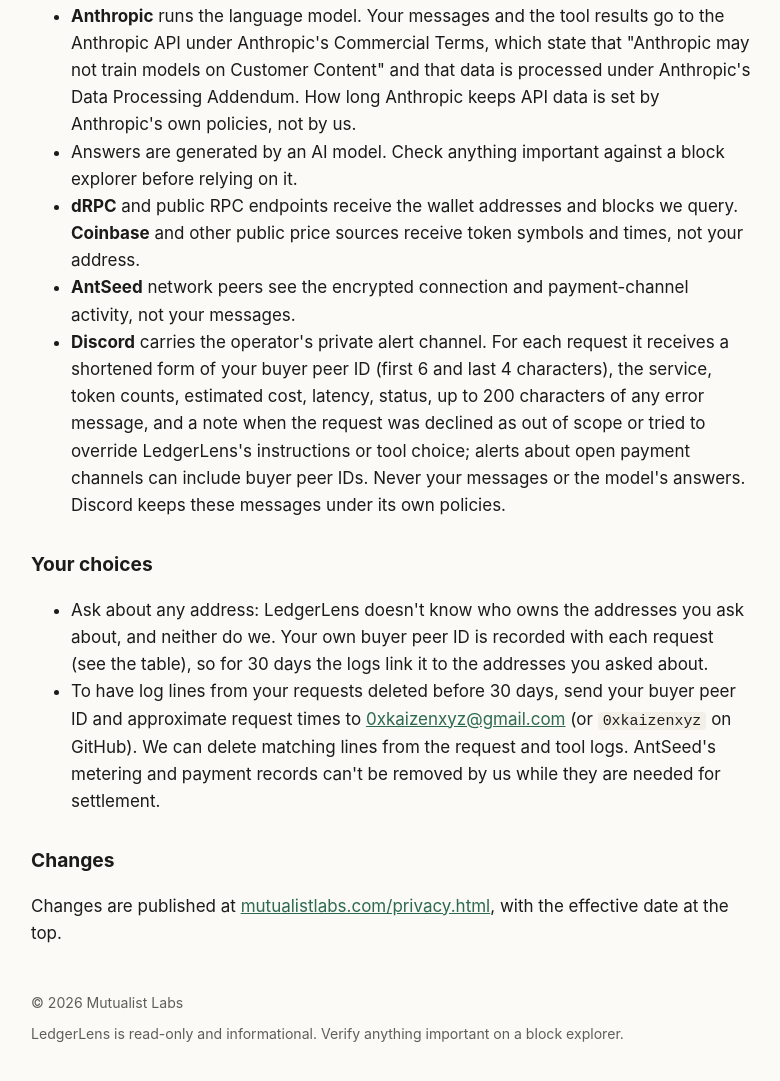
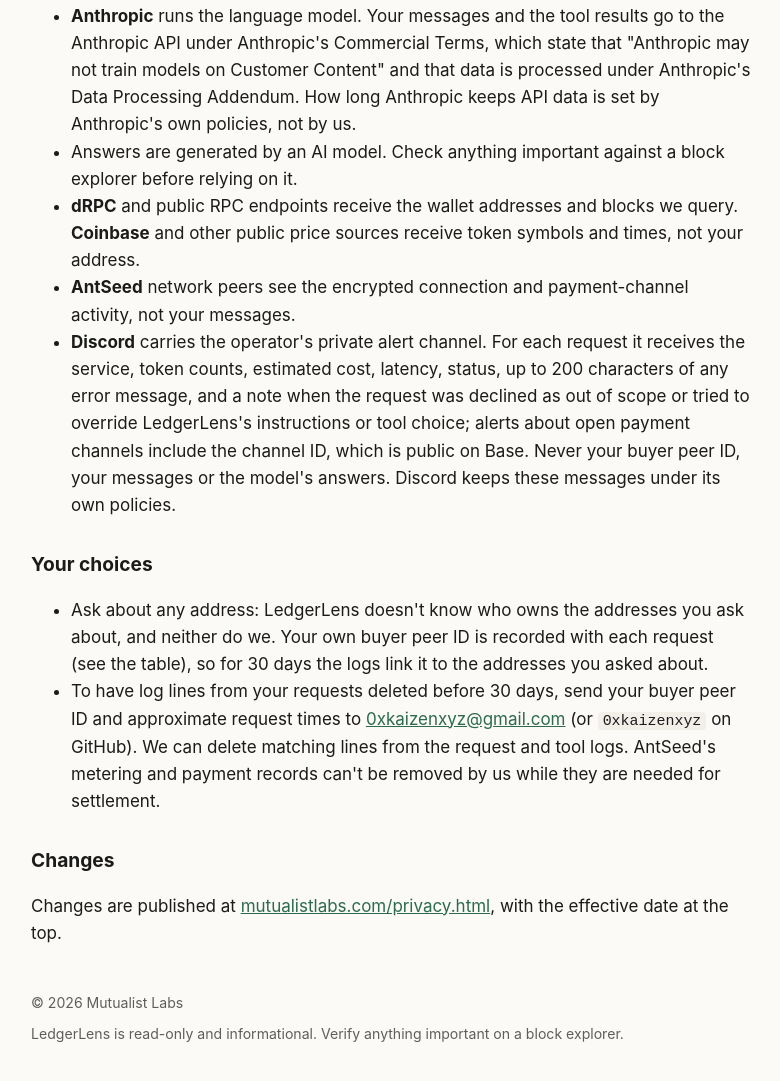
Before and after one commit to 0xkaizenxyz/mutualistlabs-site, a plain HTML site: page privacy.html in a window 1280 px wide. Shown: the part 1887-2968 px from the top of the page, without its empty margins (249-1029 px from the left). Drawn offline with Linux system fonts and the light colour scheme.

Commit message:
Privacy: Discord alerts no longer carry buyer peer IDs (audit LL-03)

```diff
--- a/privacy.html
+++ b/privacy.html
@@ -151,7 +151,7 @@
 <p>We do <strong>not</strong> store the full text of your conversation, the model's answers, your IP address, or your payment wallet beyond what the AntSeed node records for payment channels.</p>
 <p>Logs live on one server (a DigitalOcean droplet in its San Francisco region, <code>sfo2</code>), readable only by the operator. They are used to run and fix the service, measure demand (which questions people ask, how often tools fail) and check billing. We don't sell them, share them, or use them to train models.</p>
 <h2>Who else processes your request</h2>
-<ul><li><strong>Anthropic</strong> runs the language model. Your messages and the tool results go to the Anthropic API under Anthropic's Commercial Terms, which state that "Anthropic may not train models on Customer Content" and that data is processed under Anthropic's Data Processing Addendum. How long Anthropic keeps API data is set by Anthropic's own policies, not by us.</li><li>Answers are generated by an AI model. Check anything important against a block explorer before relying on it.</li><li><strong>dRPC</strong> and public RPC endpoints receive the wallet addresses and blocks we query. <strong>Coinbase</strong> and other public price sources receive token symbols and times, not your address.</li><li><strong>AntSeed</strong> network peers see the encrypted connection and payment-channel activity, not your messages.</li><li><strong>Discord</strong> carries the operator's private alert channel. For each request it receives a shortened form of your buyer peer ID (first 6 and last 4 characters), the service, token counts, estimated cost, latency, status, up to 200 characters of any error message, and a note when the request was declined as out of scope or tried to override LedgerLens's instructions or tool choice; alerts about open payment channels can include buyer peer IDs. Never your messages or the model's answers. Discord keeps these messages under its own policies.</li></ul>
+<ul><li><strong>Anthropic</strong> runs the language model. Your messages and the tool results go to the Anthropic API under Anthropic's Commercial Terms, which state that "Anthropic may not train models on Customer Content" and that data is processed under Anthropic's Data Processing Addendum. How long Anthropic keeps API data is set by Anthropic's own policies, not by us.</li><li>Answers are generated by an AI model. Check anything important against a block explorer before relying on it.</li><li><strong>dRPC</strong> and public RPC endpoints receive the wallet addresses and blocks we query. <strong>Coinbase</strong> and other public price sources receive token symbols and times, not your address.</li><li><strong>AntSeed</strong> network peers see the encrypted connection and payment-channel activity, not your messages.</li><li><strong>Discord</strong> carries the operator's private alert channel. For each request it receives the service, token counts, estimated cost, latency, status, up to 200 characters of any error message, and a note when the request was declined as out of scope or tried to override LedgerLens's instructions or tool choice; alerts about open payment channels include the channel ID, which is public on Base. Never your buyer peer ID, your messages or the model's answers. Discord keeps these messages under its own policies.</li></ul>
 <h2>Your choices</h2>
 <ul><li>Ask about any address: LedgerLens doesn't know who owns the addresses you ask about, and neither do we. Your own buyer peer ID is recorded with each request (see the table), so for 30 days the logs link it to the addresses you asked about.</li><li>To have log lines from your requests deleted before 30 days, send your buyer peer ID and approximate request times to <a href="mailto:0xkaizenxyz@gmail.com">0xkaizenxyz@gmail.com</a> (or <code>0xkaizenxyz</code> on GitHub). We can delete matching lines from the request and tool logs. AntSeed's metering and payment records can't be removed by us while they are needed for settlement.</li></ul>
 <h2>Changes</h2>
```
